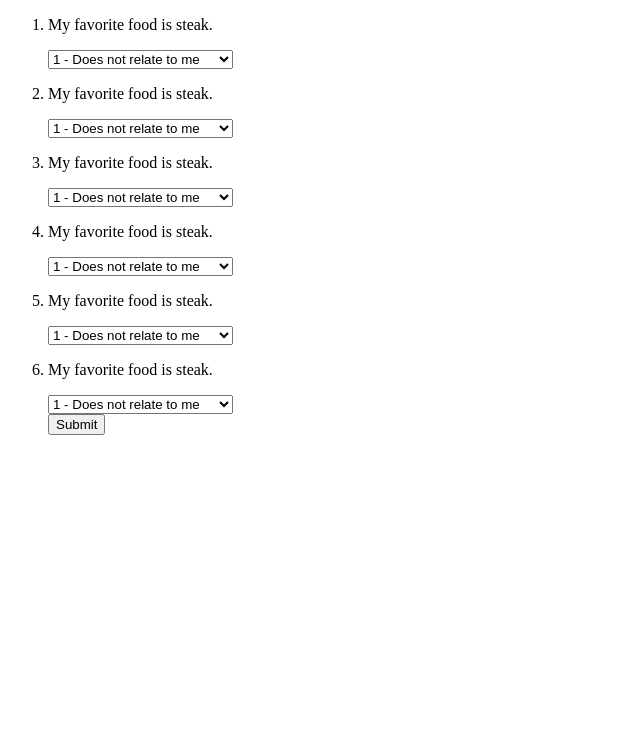
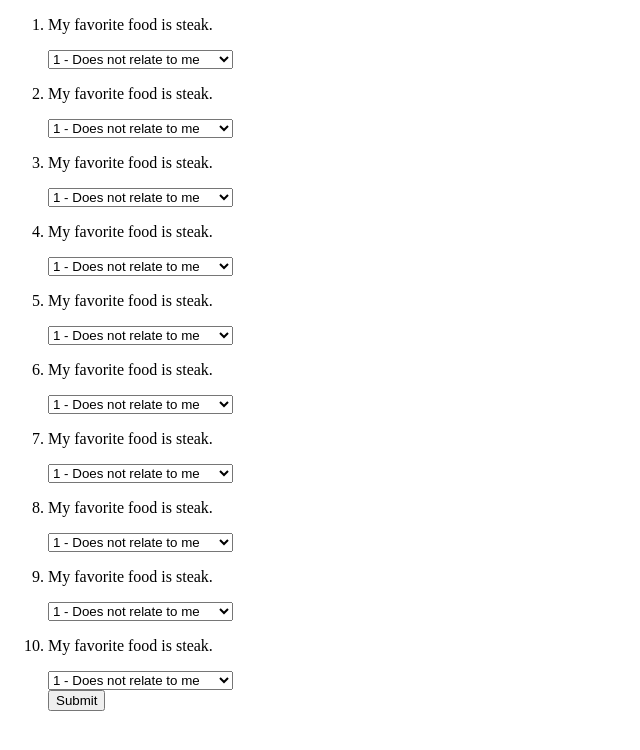
Before and after one commit to lrminer/Friend-Finder, a website: page app/public/survey.html in a window 1280 px wide. Shown: the whole page, without its empty margins (0-640 px from the left). Drawn offline with nearby package versions, Linux system fonts and the light colour scheme.

Commit message:
updates to survey and internal script

```diff
--- a/app/public/survey.html
+++ b/app/public/survey.html
@@ -71,9 +71,79 @@
                     <option value="5">5 - Strongly relates to me</option>
                 </select>
             </li>
-            <input type="button" value="Submit">
+            <li>
+                <p class="question">My favorite food is steak.</p>
+                <select>
+                    <option value="1">1 - Does not relate to me</option>
+                    <option value="2">2 - Somewhat relates to me</option>
+                    <option value="3">3 - Neutral</option>
+                    <option value="4">4 - Relates to me</option>
+                    <option value="5">5 - Strongly relates to me</option>
+                </select>
+            </li>
+            <li>
+                <p class="question">My favorite food is steak.</p>
+                <select>
+                    <option value="1">1 - Does not relate to me</option>
+                    <option value="2">2 - Somewhat relates to me</option>
+                    <option value="3">3 - Neutral</option>
+                    <option value="4">4 - Relates to me</option>
+                    <option value="5">5 - Strongly relates to me</option>
+                </select>
+            </li>
+            <li>
+                <p class="question">My favorite food is steak.</p>
+                <select>
+                    <option value="1">1 - Does not relate to me</option>
+                    <option value="2">2 - Somewhat relates to me</option>
+                    <option value="3">3 - Neutral</option>
+                    <option value="4">4 - Relates to me</option>
+                    <option value="5">5 - Strongly relates to me</option>
+                </select>
+            </li>
+            <li>
+                <p class="question">My favorite food is steak.</p>
+                <select>
+                    <option value="1">1 - Does not relate to me</option>
+                    <option value="2">2 - Somewhat relates to me</option>
+                    <option value="3">3 - Neutral</option>
+                    <option value="4">4 - Relates to me</option>
+                    <option value="5">5 - Strongly relates to me</option>
+                </select>
+            </li>
+            <input id="submit-btn" type="button" value="Submit">
         </ol>
     </form>
+    <script src="https://code.jquery.com/jquery-3.4.1.min.js"
+        integrity="sha256-CSXorXvZcTkaix6Yvo6HppcZGetbYMGWSFlBw8HfCJo=" crossorigin="anonymous"></script>
+    <script src="https://cdnjs.cloudflare.com/ajax/libs/popper.js/1.14.7/umd/popper.min.js"
+        integrity="sha384-UO2eT0CpHqdSJQ6hJty5KVphtPhzWj9WO1clHTMGa3JDZwrnQq4sF86dIHNDz0W1" crossorigin="anonymous">
+    </script>
+    <script src="https://stackpath.bootstrapcdn.com/bootstrap/4.3.1/js/bootstrap.min.js"
+        integrity="sha384-JjSmVgyd0p3pXB1rRibZUAYoIIy6OrQ6VrjIEaFf/nJGzIxFDsf4x0xIM+B07jRM" crossorigin="anonymous">
+    </script>
+    <script>
+        // USE JQUERY TO GRAB SURVEY DATA HERE
+        $('#submit-btn').on('click', function (e) {
+            e.preventDefault();
+
+
+            //answers
+            let answers = [];
+            $('li :selected').each(function () {
+                const answer = $(this).val();
+                answers.push(answer);
+                console.log(answer);
+            })
+            console.log(answers);
+            //sends to the database
+            $.post('/api/friends', {
+                answers: answers
+            }, function (data) {
+                console.log(data);
+            });
+        });
+    </script>
 </body>
 
 </html>
--- a/package.json
+++ b/package.json
@@ -18,6 +18,7 @@
   "homepage": "https://github.com/lrminer/Friend-Finder#readme",
   "dependencies": {
     "express": "^4.17.1",
+    "moment": "^2.24.0",
     "path": "^0.12.7"
   }
 }
```
Also changed, not shown: app/data/friends.js (+5 -3 lines), 1 other file.
